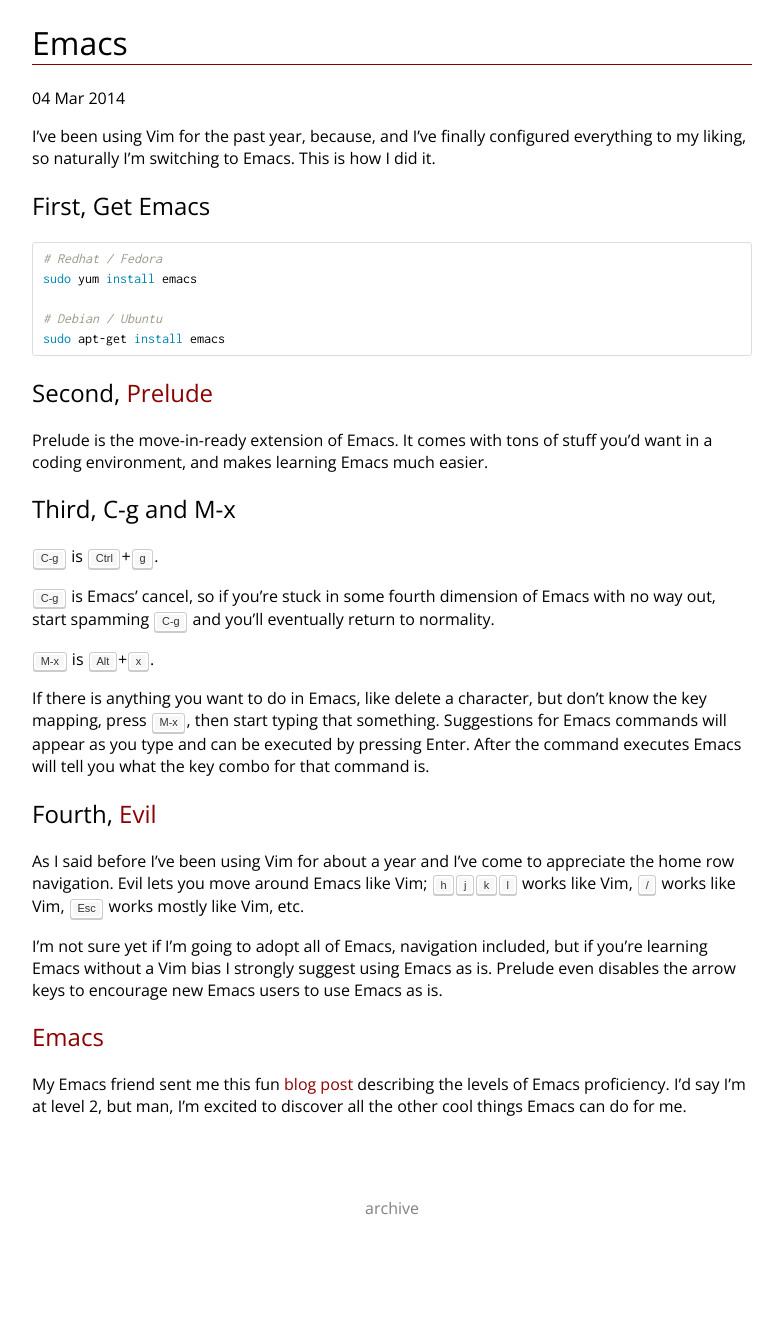
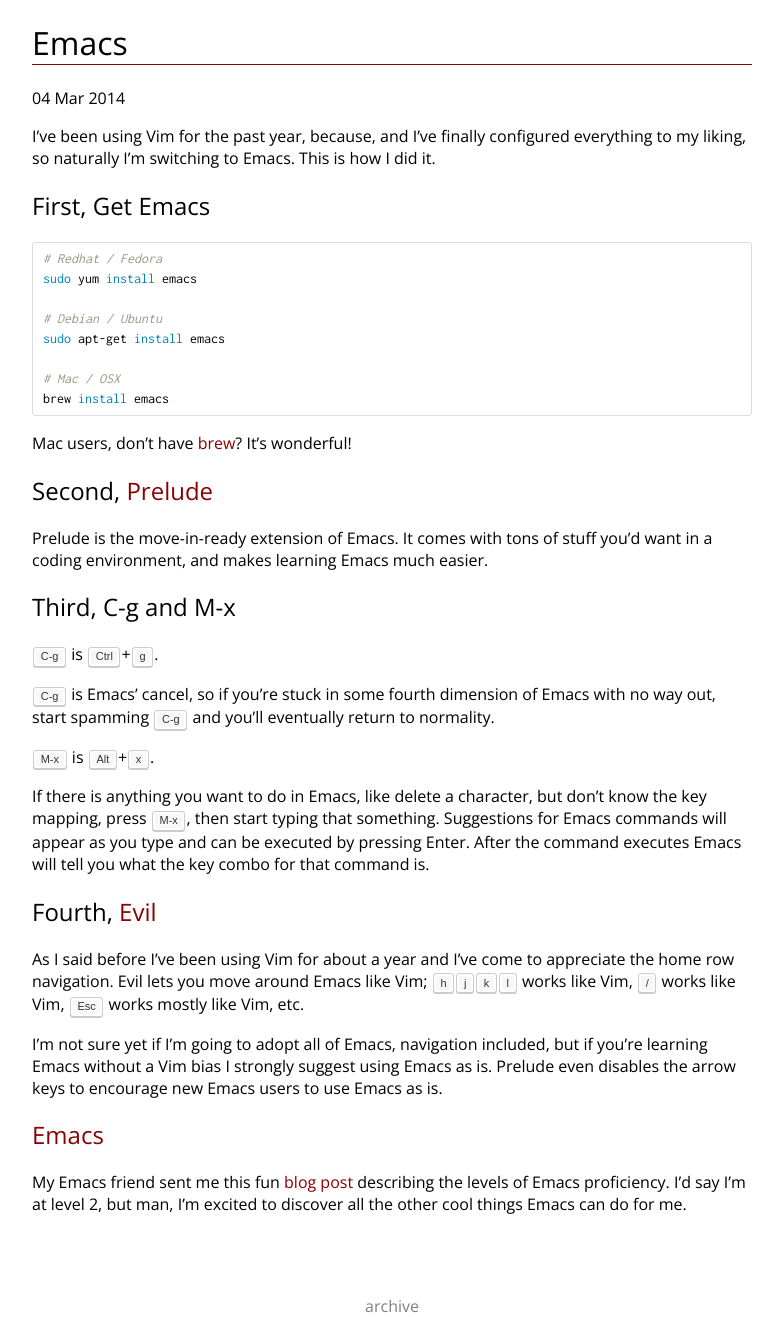
Before and after one commit to zachwhaley/zachwhaley.github.io, a Jekyll site: the page built from _posts/2014-03-04-emacs.md, in a window 1280 px wide. Shown: the whole page, without its empty margins (248-1031 px from the left). Built offline with Jekyll 4.4.1, drawn with Linux system fonts in a browser that asks for light colours; Markdown is read by kramdown in place of the engine named in the settings; before the commit the page ends 1219 px from its top, so only the background shows below that.

Commit message:
Added preferred install instructions for Mac OSX

````diff
--- a/_posts/2014-03-04-emacs.md
+++ b/_posts/2014-03-04-emacs.md
@@ -13,7 +13,11 @@
 
 # Debian / Ubuntu
 sudo apt-get install emacs
+
+# Mac / OSX
+brew install emacs
 ```
+Mac users, don't have [brew](http://brew.sh/)? It's wonderful!
 
 ## Second, [Prelude](http://batsov.com/prelude/)
 
````
